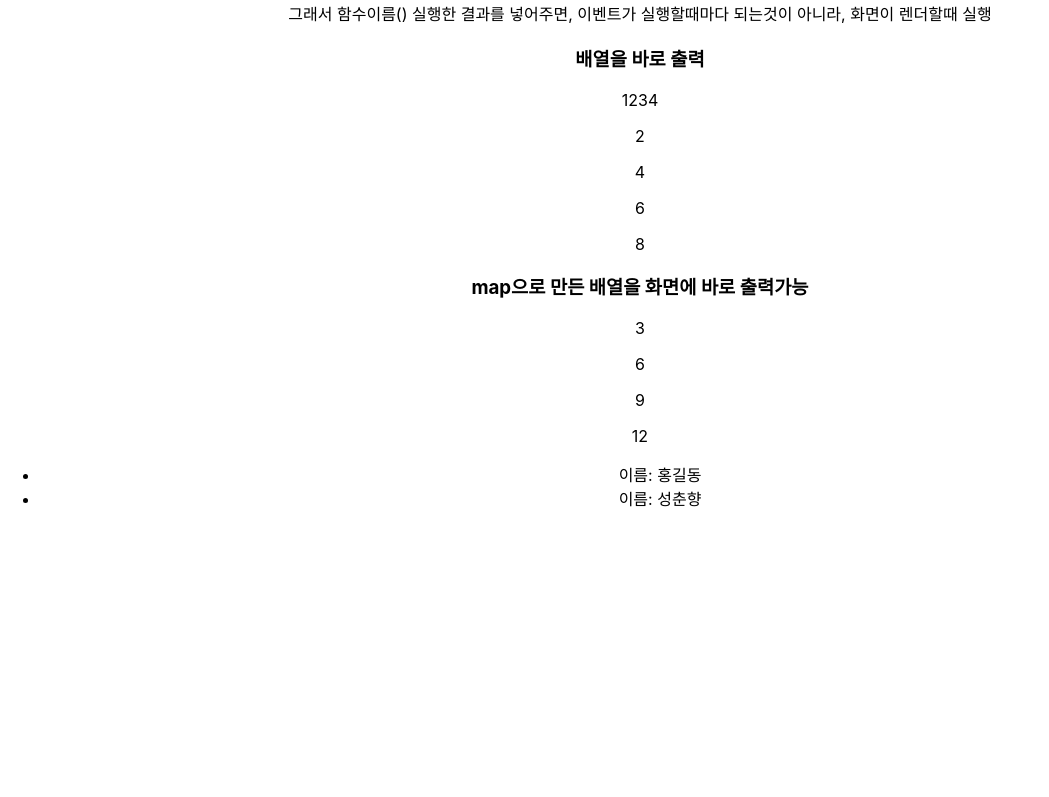
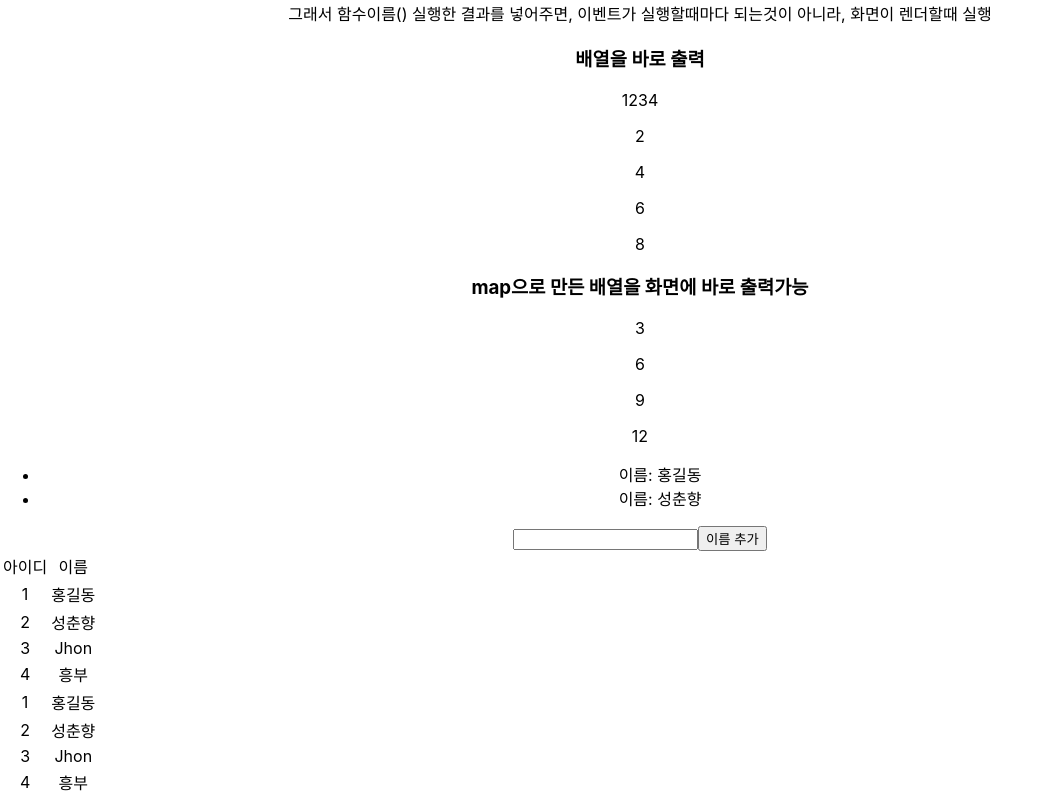
Before and after one commit to hj-Seong/2023-react, a React (Create React App) app in the folder first-react/: page / in a window 1280 px wide. Shown: the part 2927-3724 px from the top of the page, without its empty margins (0-1049 px from the left). Before the commit the page ends 3453 px from the top, so only its background shows below. Built offline with nearby package versions, Linux system fonts and the light colour scheme; the HTML template or start-up script is replaced by a standard one.

Commit message:
0403 state 배열의 값 추가

```diff
--- a/first-react/src/components/MapComp.jsx
+++ b/first-react/src/components/MapComp.jsx
@@ -9,7 +9,10 @@ export class MapComp extends Component {
         students : [
             {id:1, name:"홍길동"},
             {id:2, name:"성춘향"},
-            {id:3, name:"Jhon"}]
+            {id:3, name:"Jhon"},
+            {id:4, name:"흥부"}
+        ],
+        inputText : "" //onChange이용해서 input의value값 가져옴
     };
   }
 
@@ -33,9 +36,95 @@ export class MapComp extends Component {
         <ul>
             {this.state.names.map((name,index)=><li key={index}> <span>이름:</span> {name}</li>)}
         </ul>
+        {/** input태그를 이용해서 state.students에 추가
+         * 1. input의 값을 저장할 state.inputText 변수작성
+         * 2. onChange통해서 값을 받아옴(state.inputText)
+         * 3. 버튼을 클릭했을때 state.students에 추가
+        */}
+        <input
+            type="text"
+            // inputText에 값을 저장
+            onChange={(e)=>{this.setState({inputText : e.target.value})}}
+        />
+        <button
+            // 버튼을 클릭했을때 state.students에 {id:4, name:""} 추가
+            onClick={()=>{
+                // 리액트는 state값이 바뀔때 화면 업데이트
+                // 1. state.students에 배열의 요소를 추가하는 방법
+                // 1) push : 기존의 배열에 추가
+                // 2) concat : 새로운 배열에 추가후 return
+
+                // push를 이용해서 직접접근해서 수정할수 있지만
+                // 화면에 바로 업데이트 되지않는다
+                // >> button의 click이벤트 발생시 업데이트 안됨
+                // >> onChange 이벤트 발생시 업데이트 됨
+                // setState() 가 호출되면 화면 업데이트
+                /* push는 잘 사용하지않는다
+                this.state.students.push(
+                    {id:4,name:this.state.inputText}
+                )
+                */
+
+                // concat을 이용해서 새로운 배열을 만든 후
+                // setState를 이용하여 추가
+                // id 값은 중복 되지 않게 사용.
+                // 1씩 증가 > 배열의 길이값 1씩 증가
+                const newStudents = this.state.students.concat(
+                    {
+                        id : this.state.students.length+1,
+                        name:this.state.inputText
+                    }
+                )
+                this.setState({students:newStudents});
+
+            }}
+        >
+            이름 추가
+        </button>
+
+
+        {/** table에 배열의 객체 값 출력 */}
+        <table>
+            <tbody>
+                <tr>
+                    <td>아이디</td>
+                    <td>이름</td>
+                </tr>
+                {
+                    this.state.students.map((student)=>
+                        <tr key={student.id}>
+                            <td>{student.id}</td>
+                            <td>{student.name}</td>
+                        </tr>)
+                }
+                {
+                    // 컴포넌트의 props 값을 이용해서 값전달가능
+                    this.state.students.map((student)=>
+                        <TableComp
+                            key={student.id}
+                            name={student.name}
+                            id={student.id}
+                        />)
+                }
+            </tbody>
+        </table>
       </div>
     )
   }
 }
 
 export default MapComp
+
+/* map에서 사용할 컴포넌트 */
+class TableComp extends Component {
+    // 호출하는 컴포넌트(부모)에서 값을 받아서 씀 : props
+    render(){
+        const {id, name} = this.props
+        return (
+            <tr>
+                <td>{id}</td>
+                <td>{name}</td>
+            </tr>
+        );
+    }
+}
```
